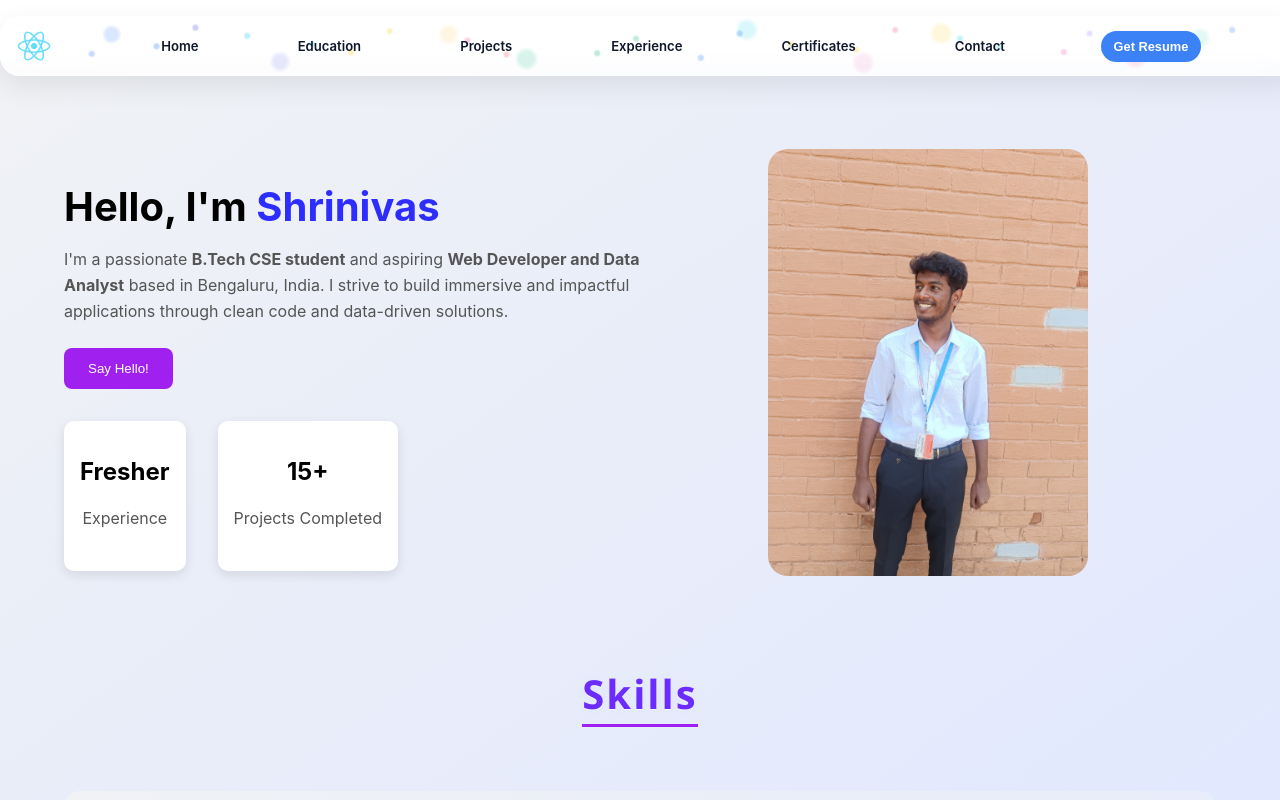
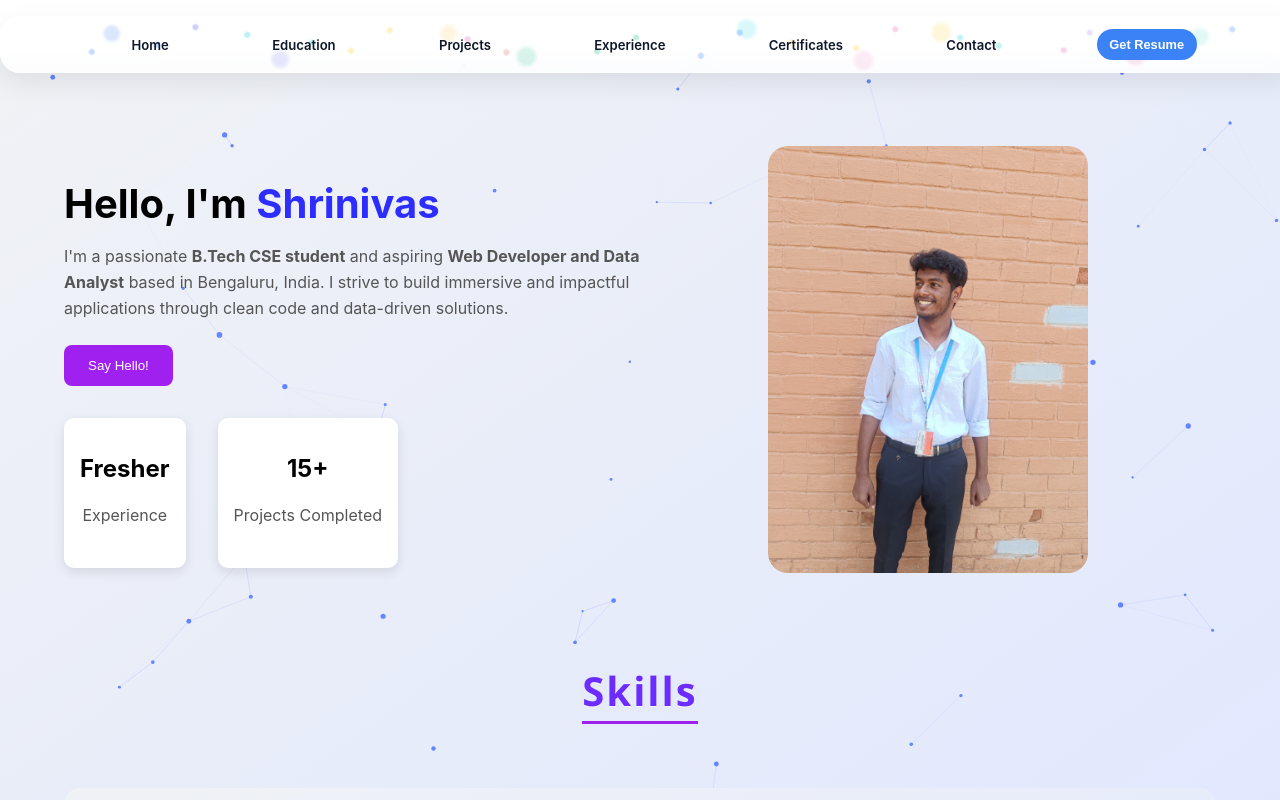
Before and after one commit to Shrinivas-K2/Shrinivas_Profile, a React (Create React App) app: page / in a window 1280 px wide. Shown: the top 800 px of the page. Built offline with nearby package versions, Linux system fonts and the light colour scheme; no server answers.

Commit message:
Update 4

```diff
--- a/src/components/Home.css
+++ b/src/components/Home.css
@@ -1,6 +1,7 @@
 /* src/components/Home.css */
 
 .home-section {
+  position: relative;
   display: flex;
   flex-direction: column;
   align-items: center;
@@ -8,9 +9,21 @@
   padding: 4rem;
   background: linear-gradient(to bottom right, #f0f2f5, #e0e7ff);
   min-height: 100vh;
+  overflow: hidden;
+}
+
+.home-star-canvas {
+  position: absolute;
+  inset: 0;
+  width: 100%;
+  height: 100%;
+  z-index: 0;
+  pointer-events: none;
 }
 
 .home-main {
+  position: relative;
+  z-index: 1;
   display: flex;
   flex-direction: row;
   width: 100%;
@@ -93,6 +106,8 @@
 
 /* Skills Marquee Section */
 .skills-section {
+  position: relative;
+  z-index: 1;
   width: 100%;
   margin-top: 2.5rem;
   display: flex;
--- a/src/components/Navbar.css
+++ b/src/components/Navbar.css
@@ -22,15 +22,9 @@
 .navbar-left {
   display: flex;
   align-items: center;
-  justify-content: space-between;
+  justify-content: flex-start;
   width: auto;
   min-width: auto;
-}
-
-.logo {
-  height: 34px;
-  width: 34px;
-  border-radius: 8px;
 }
 
 .menu-toggle {
@@ -190,6 +184,12 @@
 
   .navbar-left {
     width: 100%;
+    justify-content: flex-start;
+    gap: 0.55rem;
+  }
+
+  .navbar-left .menu-toggle {
+    order: 1;
   }
 
   .menu-toggle {
@@ -235,8 +235,4 @@
     padding: 0.55rem;
   }
 
-  .logo {
-    height: 31px;
-    width: 31px;
-  }
 }
--- a/src/components/Navbar.js
+++ b/src/components/Navbar.js
@@ -31,7 +31,6 @@ function Navbar() {
   return (
     <nav className={`floating-navbar${show ? '' : ' navbar-hidden'}`}>
       <div className="navbar-left">
-        <img src="/logo192.png" alt="Logo" className="logo" />
         <button
           className="menu-toggle"
           type="button"
--- a/src/pages/Home.js
+++ b/src/pages/Home.js
@@ -1,9 +1,116 @@
-import React from 'react';
+import React, { useEffect, useRef } from 'react';
 import '../components/Home.css';
 
 function Home() {
+  const sectionRef = useRef(null);
+  const canvasRef = useRef(null);
+
+  useEffect(() => {
+    const section = sectionRef.current;
+    const canvas = canvasRef.current;
+    if (!section || !canvas) return;
+
+    const ctx = canvas.getContext('2d');
+    const pointer = { x: -9999, y: -9999 };
+    const stars = [];
+    const STAR_COUNT = 64;
+    const LINK_DISTANCE = 120;
+    let rafId = null;
+
+    const resizeCanvas = () => {
+      const rect = section.getBoundingClientRect();
+      canvas.width = Math.floor(rect.width);
+      canvas.height = Math.floor(rect.height);
+      createStars();
+    };
+
+    const createStars = () => {
+      stars.length = 0;
+      for (let i = 0; i < STAR_COUNT; i += 1) {
+        stars.push({
+          x: Math.random() * canvas.width,
+          y: Math.random() * canvas.height,
+          vx: (Math.random() - 0.5) * 0.35,
+          vy: (Math.random() - 0.5) * 0.35,
+          size: Math.random() * 1.8 + 1.1,
+        });
+      }
+    };
+
+    const draw = () => {
+      ctx.clearRect(0, 0, canvas.width, canvas.height);
+
+      for (let i = 0; i < stars.length; i += 1) {
+        const star = stars[i];
+        star.x += star.vx;
+        star.y += star.vy;
+
+        if (star.x < 0 || star.x > canvas.width) star.vx *= -1;
+        if (star.y < 0 || star.y > canvas.height) star.vy *= -1;
+
+        const dx = pointer.x - star.x;
+        const dy = pointer.y - star.y;
+        const d = Math.sqrt(dx * dx + dy * dy);
+        if (d > 1 && d < 110) {
+          star.x -= (dx / d) * 0.22;
+          star.y -= (dy / d) * 0.22;
+        }
+
+        ctx.beginPath();
+        ctx.arc(star.x, star.y, star.size, 0, Math.PI * 2);
+        ctx.fillStyle = 'rgba(76, 115, 255, 0.85)';
+        ctx.fill();
+      }
+
+      for (let i = 0; i < stars.length; i += 1) {
+        for (let j = i + 1; j < stars.length; j += 1) {
+          const dx = stars[i].x - stars[j].x;
+          const dy = stars[i].y - stars[j].y;
+          const dist = Math.sqrt(dx * dx + dy * dy);
+          if (dist < LINK_DISTANCE) {
+            const alpha = 1 - dist / LINK_DISTANCE;
+            ctx.beginPath();
+            ctx.moveTo(stars[i].x, stars[i].y);
+            ctx.lineTo(stars[j].x, stars[j].y);
+            ctx.strokeStyle = `rgba(105, 131, 255, ${alpha * 0.25})`;
+            ctx.lineWidth = 1;
+            ctx.stroke();
+          }
+        }
+      }
+
+      rafId = requestAnimationFrame(draw);
+    };
+
+    const onMouseMove = (e) => {
+      const rect = section.getBoundingClientRect();
+      pointer.x = e.clientX - rect.left;
+      pointer.y = e.clientY - rect.top;
+    };
+
+    const onMouseLeave = () => {
+      pointer.x = -9999;
+      pointer.y = -9999;
+    };
+
+    resizeCanvas();
+    draw();
+
+    window.addEventListener('resize', resizeCanvas);
+    section.addEventListener('mousemove', onMouseMove);
+    section.addEventListener('mouseleave', onMouseLeave);
+
+    return () => {
+      if (rafId) cancelAnimationFrame(rafId);
+      window.removeEventListener('resize', resizeCanvas);
+      section.removeEventListener('mousemove', onMouseMove);
+      section.removeEventListener('mouseleave', onMouseLeave);
+    };
+  }, []);
+
   return (
-    <section className="home-section" id="home">
+    <section className="home-section" id="home" ref={sectionRef}>
+      <canvas ref={canvasRef} className="home-star-canvas" />
       <div className="home-main">
         <div className="home-left">
           <h1>Hello, I'm <span>Shrinivas</span></h1>
```
Also changed, not shown: 1 other file (tests, documents, lock files or other folders).
